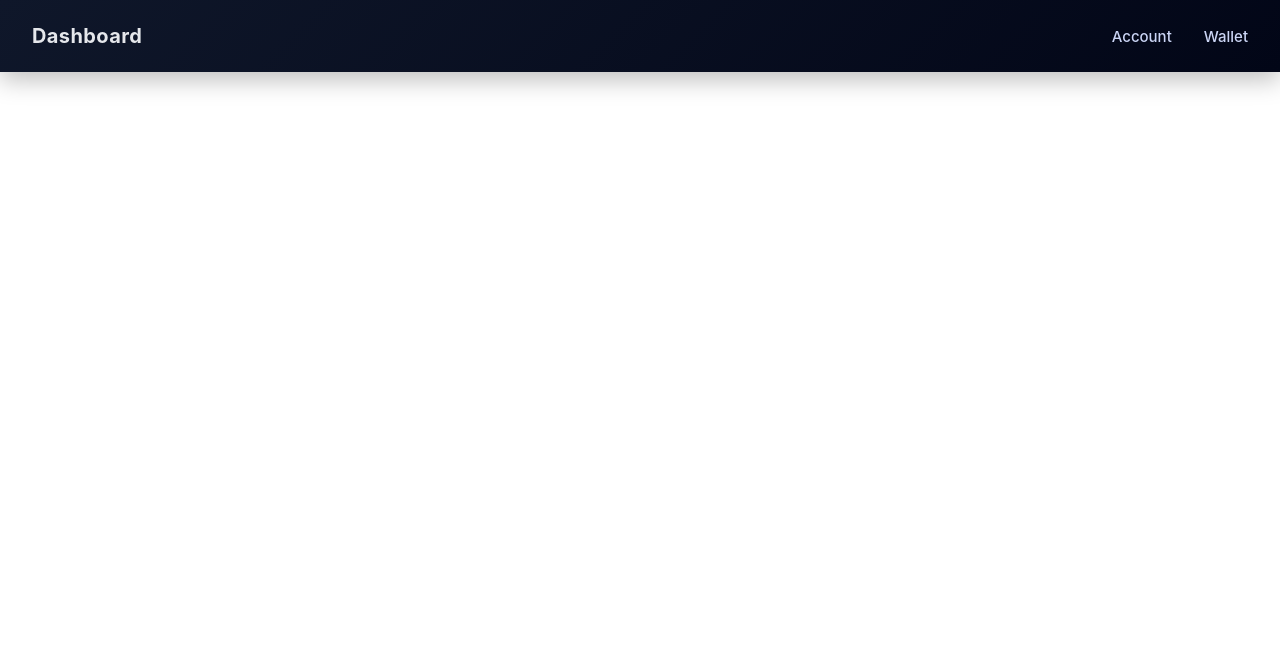
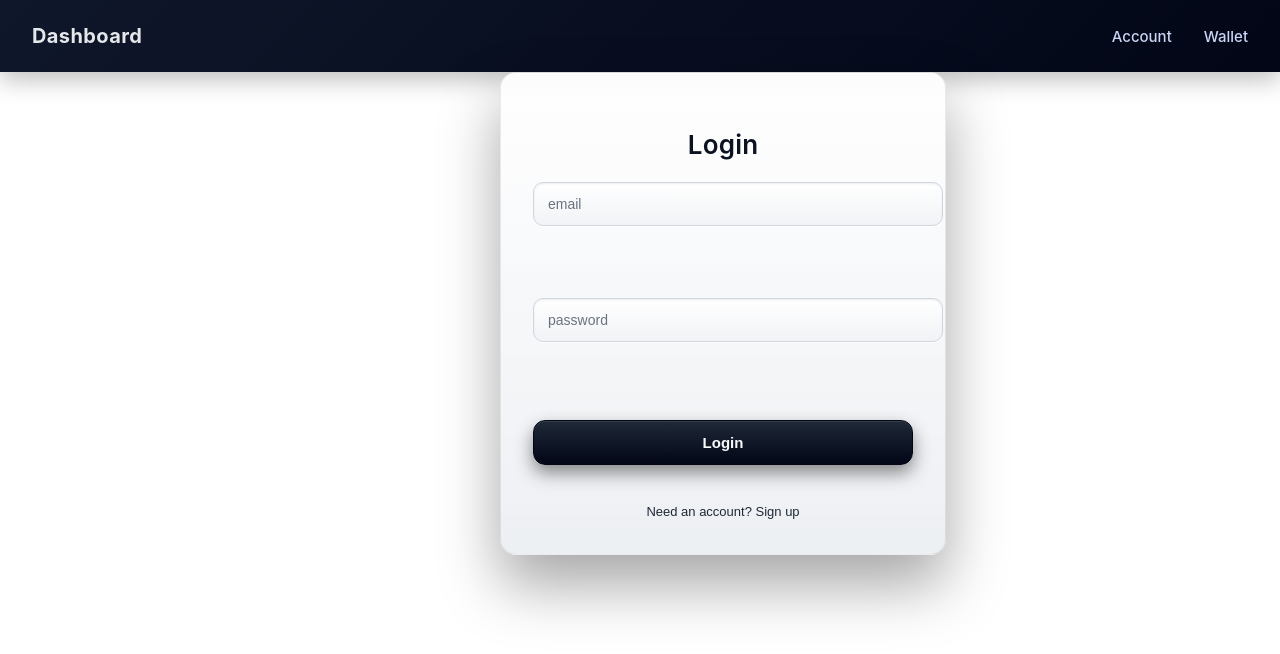
Before and after one commit to bedxnn/bankFrontEnd, a React (Vite) app in the folder MyBankFrontend/: page /auth in a window 1280 px wide. Shown: the top 654 px of the page. Built offline with nearby package versions, Linux system fonts and the light colour scheme; no server answers.

Commit message:
login and signuo

```diff
--- a/MyBankFrontend/src/App.jsx
+++ b/MyBankFrontend/src/App.jsx
@@ -1,15 +1,18 @@
 import Navbar from "./pages/Navbar"
 import "./css/navbar.css";
+import "./css/auth.css";
 import { Route,Routes } from "react-router-dom";
 import Dashboard from './pages/Dashboard';
 import Account from './pages/Account';
 import Wallet from './pages/Wallet';
+import Auth from './pages/auth';
 
 function App() {
   return (
     <>
 <Navbar/>
 <Routes>
+  <Route path="/auth" element={<Auth />} />
   <Route path = "/" element = {<Dashboard/>}/>
     <Route path = "/accounts" element = {<Account/>}/>
      <Route path = "/wallet" element = {<Wallet/>}/>
--- /dev/null
+++ b/MyBankFrontend/src/assets/api.js
@@ -0,0 +1,7 @@
+import axios from "axios";
+
+const api = axios.create({
+  baseURL: import.meta.env.VITE_API_URL,
+});
+
+export default api;
--- /dev/null
+++ b/MyBankFrontend/src/css/auth.css
@@ -0,0 +1,139 @@
+
+.box {
+  width: 380px;
+  padding: 34px 32px;
+  border-radius: 16px;
+  margin-left:500px ;
+
+
+  background:
+    linear-gradient(
+      to bottom,
+      rgba(255, 255, 255, 0.88),
+      rgba(235, 238, 242, 0.9)
+    );
+
+  backdrop-filter: blur(10px);
+  -webkit-backdrop-filter: blur(10px);
+
+  border: 1px solid rgba(0, 0, 0, 0.08);
+
+  box-shadow:
+    0 30px 60px rgba(0, 0, 0, 0.35),
+    inset 0 1px 0 rgba(255, 255, 255, 0.6);
+
+
+  display: flex;
+  flex-direction: column;
+  align-items: center;
+  justify-content: center;
+  text-align: center;
+}
+
+
+.box h2 {
+  font-size: 26px;
+  font-weight: 600;
+  color: #0b1220;
+  margin-bottom: 22px;
+  letter-spacing: 0.2px;
+}
+
+
+.box form {
+  width: 100%;
+  display: flex;
+  flex-direction: column;
+  gap: 16px;
+}
+
+
+.box input {
+  width: 100%;
+  padding: 13px 14px;
+  font-size: 14px;
+  border-radius: 10px;
+
+  border: 1px solid #cfd6df;
+  background:
+    linear-gradient(
+      to bottom,
+      #ffffff,
+      #f1f3f6
+    );
+
+  color: #0b1220;
+  outline: none;
+
+  box-shadow:
+    inset 0 1px 2px rgba(0, 0, 0, 0.08),
+    0 1px 0 rgba(255, 255, 255, 0.8);
+}
+
+.box input::placeholder {
+  color: #6b7280;
+}
+
+.box input:focus {
+  border-color: #1f2937;
+  box-shadow:
+    0 0 0 2px rgba(0, 0, 0, 0.18),
+    inset 0 1px 2px rgba(0, 0, 0, 0.12);
+}
+
+
+.box form button {
+  margin-top: 6px;
+  padding: 13px;
+  border-radius: 12px;
+
+  border: 1px solid #020617;
+  background:
+    linear-gradient(
+      to bottom,
+      #1f2937,
+      #020617
+    );
+
+  color: #f8fafc;
+  font-size: 15px;
+  font-weight: 600;
+
+  cursor: pointer;
+
+  box-shadow:
+    0 8px 18px rgba(0, 0, 0, 0.45),
+    inset 0 1px 0 rgba(255, 255, 255, 0.1);
+
+  transition: all 0.15s ease;
+}
+
+.box form button:hover {
+  background:
+    linear-gradient(
+      to bottom,
+      #2b3442,
+      #020617
+    );
+}
+
+.box form button:active {
+  transform: translateY(1px);
+  box-shadow:
+    0 4px 10px rgba(0, 0, 0, 0.45),
+    inset 0 1px 0 rgba(255, 255, 255, 0.08);
+}
+
+/* Toggle login/signup */
+.box > button {
+  margin-top: 18px;
+  background: none;
+  border: none;
+  font-size: 13px;
+  color: #1f2937;
+  cursor: pointer;
+}
+
+.box > button:hover {
+  text-decoration: underline;
+}
--- /dev/null
+++ b/MyBankFrontend/src/pages/auth.jsx
@@ -0,0 +1,83 @@
+import {useState} from "react";
+import api from "../assets/api";
+import { useNavigate } from "react-router-dom";
+
+
+export default function Auth(){
+    const[isLogin, setIsLogin] = useState(true);
+    const[email, setEmail] = useState("");
+    const[password, setPassword] = useState("");
+    const navigate = useNavigate();
+
+    const handleLogin = async (e) =>{
+        e.preventDefault();
+
+        try{
+            const res = await api.post(
+                "/auth/login",{
+                    email,password,
+                });
+
+            const token = res.data;
+            localStorage.setItem("token",token);
+            navigate("/")
+
+            alert("Login succesfully");
+        }catch(err){
+            alert("Login failed");
+            console.error(err);
+        }
+    };
+
+    const handleSignup = async (e) =>{
+        e.preventDefault();
+
+        try{
+            await api.post("/auth/signup",{
+                email,
+                password,
+            });
+            alert("Signup succesful");
+            setIsLogin(true);
+        }catch(err){
+            alert("signup failed");
+            console.error(err);
+        }
+    };
+    return(
+        <div className = "box">
+            <h2>{isLogin? "Login": "Sign up"}</h2>
+
+            <form onSubmit = {isLogin ? handleLogin: handleSignup}>
+                <input
+                type = "email"
+                placeholder="email"
+                value = {email}
+                onChange={(e) => setEmail(e.target.value)}
+                required/>
+                <br /><br/>
+                <input
+                type = "password"
+                placeholder="password"
+                value = {password}
+                onChange={(e) => setPassword(e.target.value)}
+                required/>
+                <br /><br/>
+
+
+                <button type ="submit">
+                    {isLogin ? "Login" : "Sign Up"}
+                </button>
+                </form>
+                <br/>
+
+            <button onClick ={()=> setIsLogin(!isLogin)}>
+                {isLogin ? "Need an account? Sign up": "Already have an account ? Login"}
+            </button>
+         </div>
+
+
+
+    )
+
+}
```
Also changed, not shown: MyBankFrontend/src/pages/ProtectedRoute.jsx (added), 1 other file (tests, documents, lock files or other folders).
